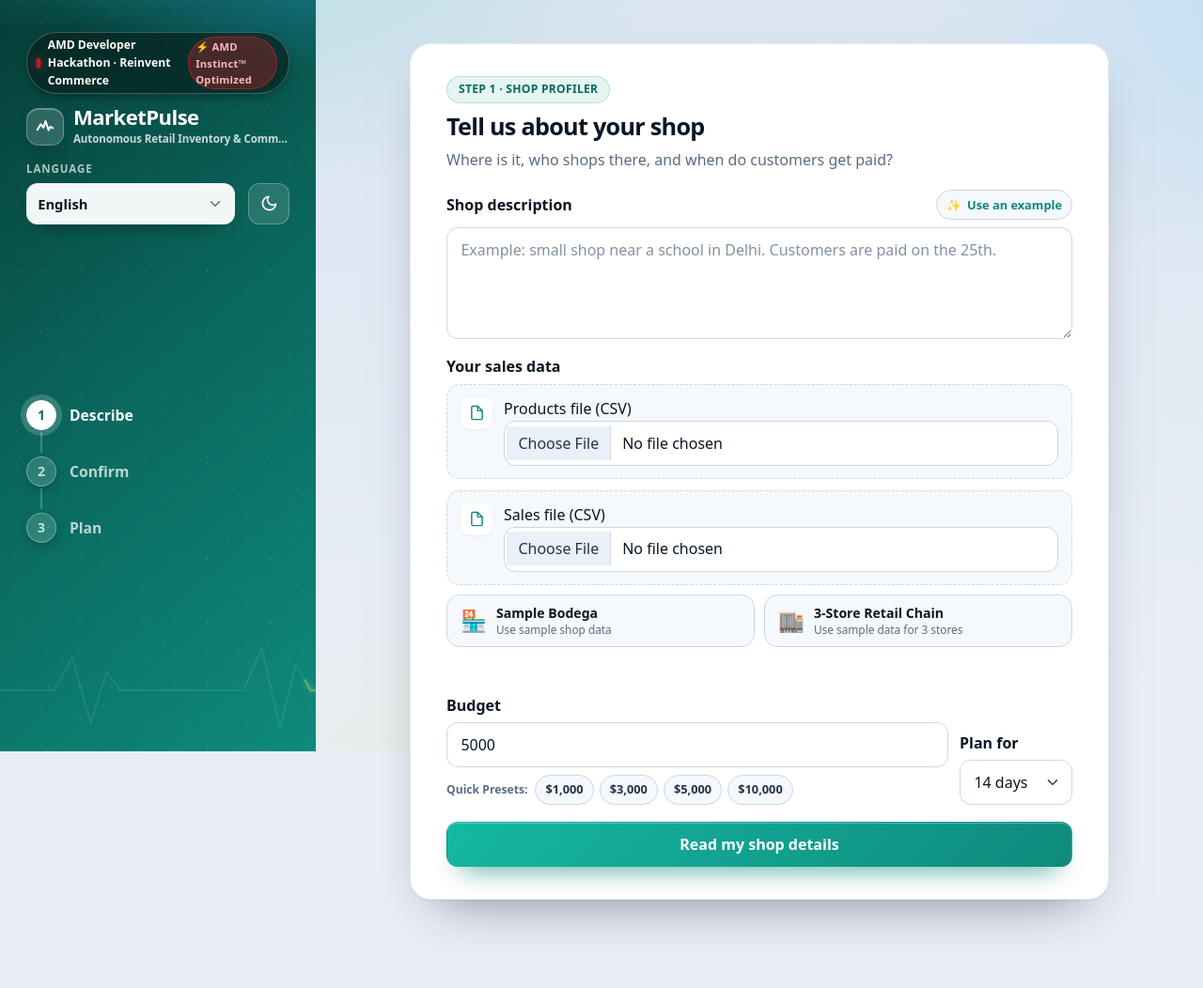
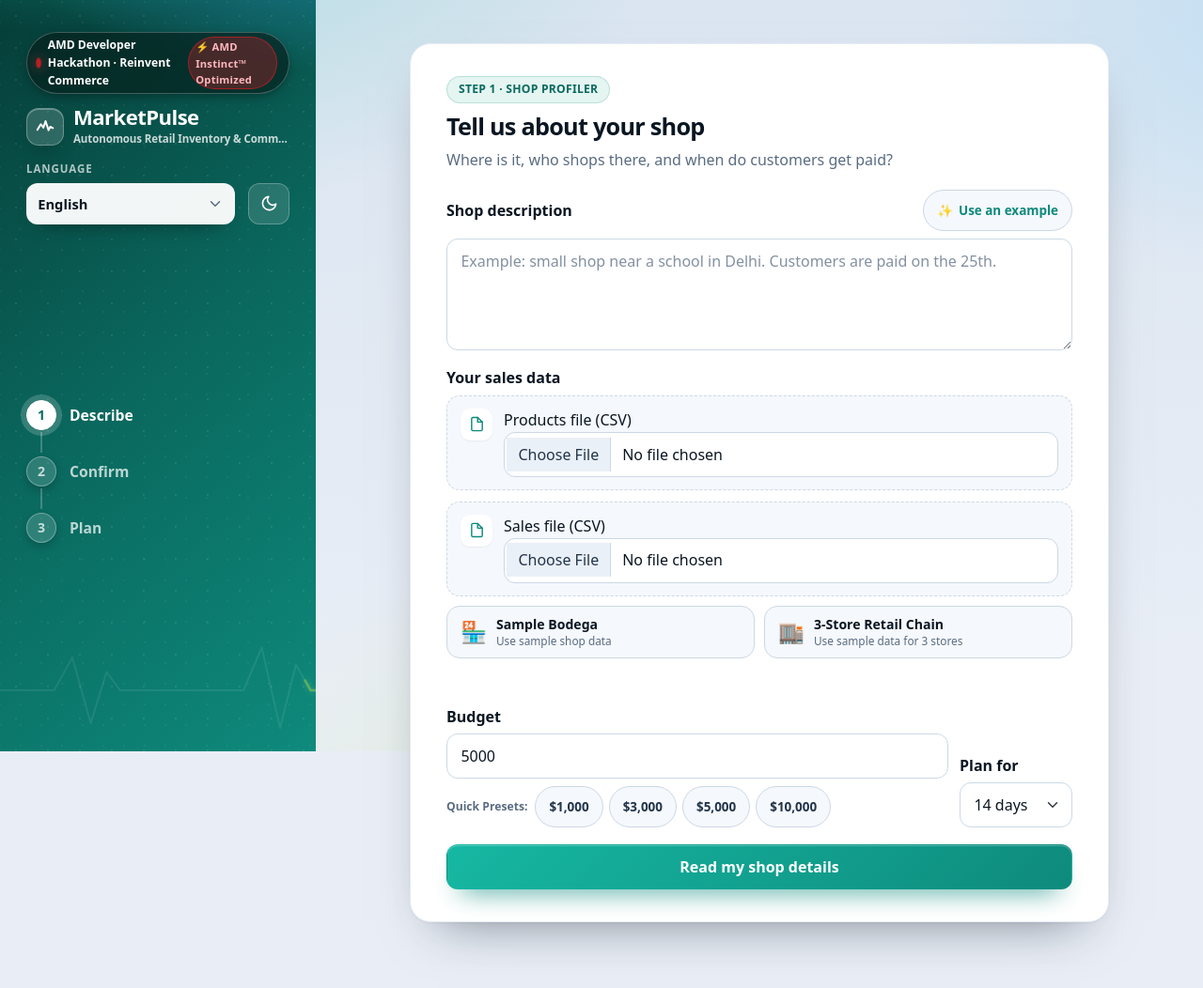
Before and after one commit to Pasulasaiteja/Marketpulse-AI, a plain HTML site: page src/marketpulse/ui/index.html in a window 1280 px wide. Shown: the whole page at 94% size. Drawn offline with Linux system fonts and the light colour scheme.

Commit message:
fix(ui): ensure interactive chips and buttons satisfy minimum 44px touch target height

```diff
--- a/src/marketpulse/ui/style.css
+++ b/src/marketpulse/ui/style.css
@@ -378,9 +378,9 @@
 }
 .btn-copy-plan {
   display: inline-flex; align-items: center; gap: 6px;
-  min-height: 36px; padding: 4px 12px; border-radius: 999px;
+  min-height: 44px; padding: 8px 14px; border-radius: 999px;
   background: var(--surface-2); border: 1.5px solid var(--rule-2);
-  color: var(--ink-2); font-size: .8rem; font-weight: 650;
+  color: var(--ink-2); font-size: .82rem; font-weight: 650;
   cursor: pointer; transition: all .18s ease;
 }
 .btn-copy-plan:hover {
@@ -417,9 +417,9 @@
 .field-header .form-label { margin-bottom: 0; }
 .btn-example-chip {
   display: inline-flex; align-items: center; gap: 6px;
-  min-height: 32px; padding: 2px 10px; border-radius: 999px;
+  min-height: 44px; padding: 6px 14px; border-radius: 999px;
   background: var(--surface-2); border: 1.5px solid var(--rule-2);
-  color: var(--primary); font-size: .8rem; font-weight: 650;
+  color: var(--primary); font-size: .84rem; font-weight: 650;
   cursor: pointer; transition: all .16s ease;
 }
 .btn-example-chip:hover {
@@ -521,10 +521,11 @@
   font-size: .76rem; font-weight: 650; color: var(--muted); margin-right: 2px;
 }
 .preset-chip {
-  min-height: 32px; padding: 3px 10px; border-radius: 999px;
+  min-height: 44px; padding: 6px 14px; border-radius: 999px;
   background: var(--surface-2); border: 1.5px solid var(--rule-2);
-  color: var(--ink-2); font-size: .8rem; font-weight: 650;
+  color: var(--ink-2); font-size: .84rem; font-weight: 650;
   font-variant-numeric: tabular-nums; cursor: pointer; transition: all .15s ease;
+  display: inline-flex; align-items: center; justify-content: center;
 }
 .preset-chip:hover {
   border-color: var(--primary); color: var(--primary); background: var(--primary-soft);
```
